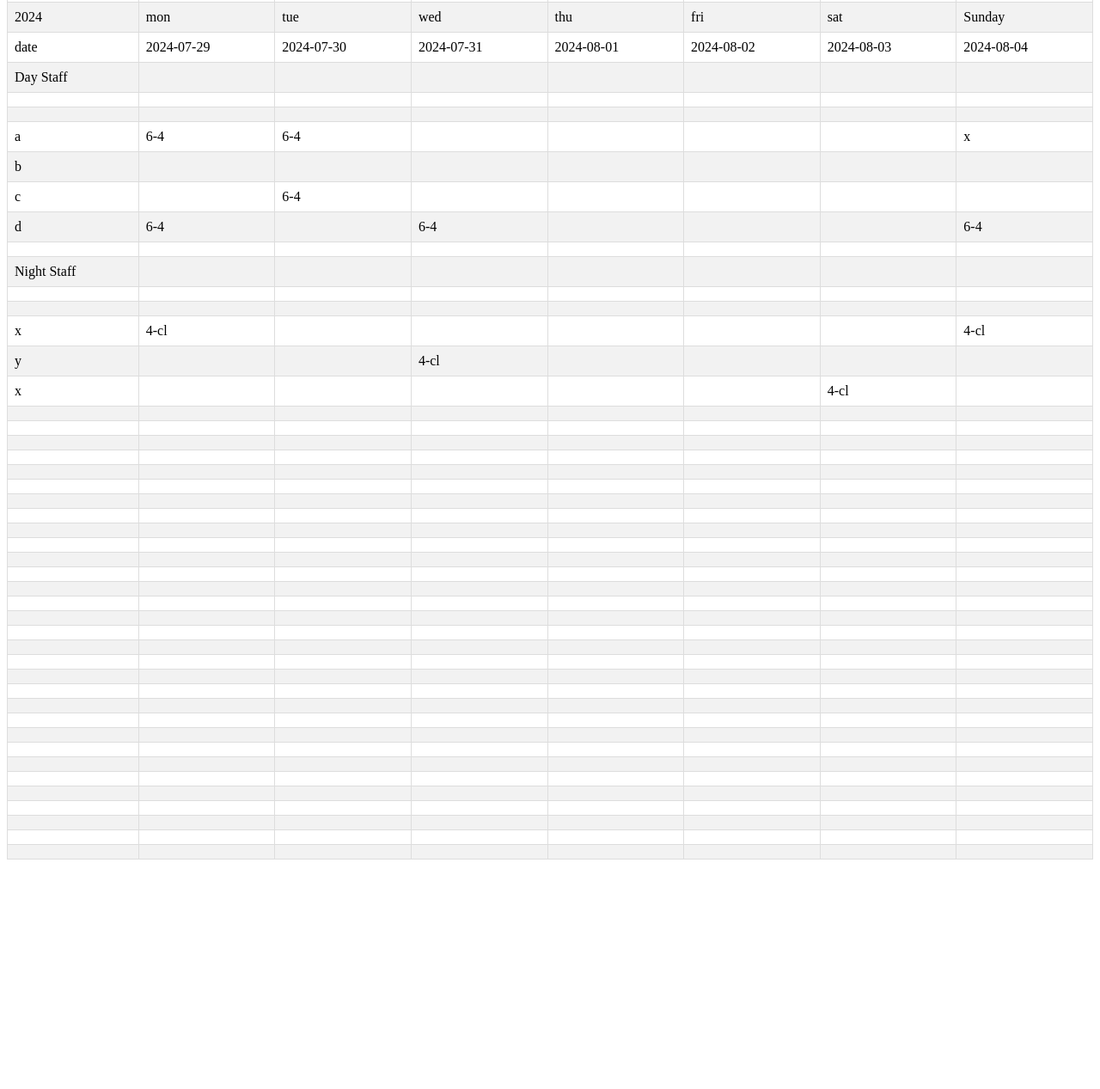
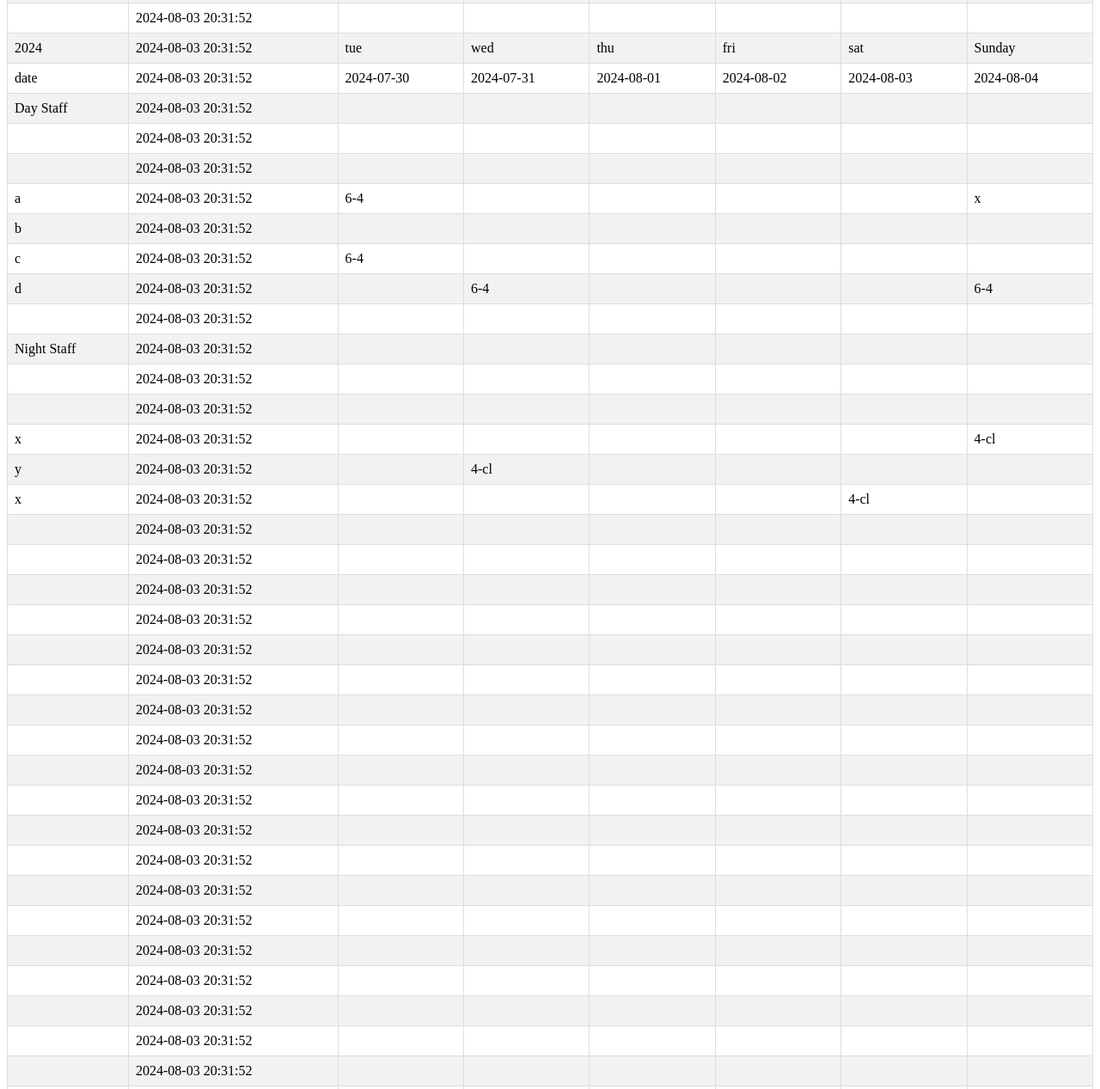
Before and after one commit to wen388ch/crew-schedule, a plain HTML site: page index.html in a window 1280 px wide. Shown: the part 75-1342 px from the top of the page at 86% size. Before the commit the page ends 1083 px from the top, so only its background shows below. Drawn offline with Linux system fonts and the light colour scheme.

Commit message:
Automated commit from Excel

```diff
--- a/index.html
+++ b/index.html
@@ -17,7 +17,7 @@ th { background-color: #4CAF50; color: white; }
 </tr>
 <tr>
 <td></td>
-<td></td>
+<td>2024-08-03 20:31:52</td>
 <td></td>
 <td></td>
 <td></td>
@@ -27,7 +27,7 @@ th { background-color: #4CAF50; color: white; }
 </tr>
 <tr>
 <td></td>
-<td></td>
+<td>2024-08-03 20:31:52</td>
 <td></td>
 <td></td>
 <td></td>
@@ -37,7 +37,7 @@ th { background-color: #4CAF50; color: white; }
 </tr>
 <tr>
 <td>2024</td>
-<td>mon</td>
+<td>2024-08-03 20:31:52</td>
 <td>tue</td>
 <td>wed</td>
 <td>thu</td>
@@ -47,7 +47,7 @@ th { background-color: #4CAF50; color: white; }
 </tr>
 <tr>
 <td>date</td>
-<td>2024-07-29</td>
+<td>2024-08-03 20:31:52</td>
 <td>2024-07-30</td>
 <td>2024-07-31</td>
 <td>2024-08-01</td>
@@ -57,7 +57,7 @@ th { background-color: #4CAF50; color: white; }
 </tr>
 <tr>
 <td>Day Staff</td>
-<td></td>
+<td>2024-08-03 20:31:52</td>
 <td></td>
 <td></td>
 <td></td>
@@ -67,7 +67,7 @@ th { background-color: #4CAF50; color: white; }
 </tr>
 <tr>
 <td></td>
-<td></td>
+<td>2024-08-03 20:31:52</td>
 <td></td>
 <td></td>
 <td></td>
@@ -77,7 +77,7 @@ th { background-color: #4CAF50; color: white; }
 </tr>
 <tr>
 <td></td>
-<td></td>
+<td>2024-08-03 20:31:52</td>
 <td></td>
 <td></td>
 <td></td>
@@ -87,7 +87,7 @@ th { background-color: #4CAF50; color: white; }
 </tr>
 <tr>
 <td>a</td>
-<td>6-4</td>
+<td>2024-08-03 20:31:52</td>
 <td>6-4</td>
 <td></td>
 <td></td>
@@ -97,7 +97,7 @@ th { background-color: #4CAF50; color: white; }
 </tr>
 <tr>
 <td>b</td>
-<td></td>
+<td>2024-08-03 20:31:52</td>
 <td></td>
 <td></td>
 <td></td>
@@ -107,7 +107,7 @@ th { background-color: #4CAF50; color: white; }
 </tr>
 <tr>
 <td>c</td>
-<td></td>
+<td>2024-08-03 20:31:52</td>
 <td>6-4</td>
 <td></td>
 <td></td>
@@ -117,7 +117,7 @@ th { background-color: #4CAF50; color: white; }
 </tr>
 <tr>
 <td>d</td>
-<td>6-4</td>
+<td>2024-08-03 20:31:52</td>
 <td></td>
 <td>6-4</td>
 <td></td>
@@ -127,7 +127,7 @@ th { background-color: #4CAF50; color: white; }
 </tr>
 <tr>
 <td></td>
-<td></td>
+<td>2024-08-03 20:31:52</td>
 <td></td>
 <td></td>
 <td></td>
@@ -137,7 +137,7 @@ th { background-color: #4CAF50; color: white; }
 </tr>
 <tr>
 <td>Night Staff</td>
-<td></td>
+<td>2024-08-03 20:31:52</td>
 <td></td>
 <td></td>
 <td></td>
@@ -147,7 +147,7 @@ th { background-color: #4CAF50; color: white; }
 </tr>
 <tr>
 <td></td>
-<td></td>
+<td>2024-08-03 20:31:52</td>
 <td></td>
 <td></td>
 <td></td>
@@ -157,7 +157,7 @@ th { background-color: #4CAF50; color: white; }
 </tr>
 <tr>
 <td></td>
-<td></td>
+<td>2024-08-03 20:31:52</td>
 <td></td>
 <td></td>
 <td></td>
@@ -167,7 +167,7 @@ th { background-color: #4CAF50; color: white; }
 </tr>
 <tr>
 <td>x</td>
-<td>4-cl</td>
+<td>2024-08-03 20:31:52</td>
 <td></td>
 <td></td>
 <td></td>
@@ -177,7 +177,7 @@ th { background-color: #4CAF50; color: white; }
 </tr>
 <tr>
 <td>y</td>
-<td></td>
+<td>2024-08-03 20:31:52</td>
 <td></td>
 <td>4-cl</td>
 <td></td>
@@ -187,7 +187,7 @@ th { background-color: #4CAF50; color: white; }
 </tr>
 <tr>
 <td>x</td>
-<td></td>
+<td>2024-08-03 20:31:52</td>
 <td></td>
 <td></td>
 <td></td>
@@ -197,7 +197,7 @@ th { background-color: #4CAF50; color: white; }
 </tr>
 <tr>
 <td></td>
-<td></td>
+<td>2024-08-03 20:31:52</td>
 <td></td>
 <td></td>
 <td></td>
@@ -207,7 +207,7 @@ th { background-color: #4CAF50; color: white; }
 </tr>
 <tr>
 <td></td>
-<td></td>
+<td>2024-08-03 20:31:52</td>
 <td></td>
 <td></td>
 <td></td>
@@ -217,7 +217,7 @@ th { background-color: #4CAF50; color: white; }
 </tr>
 <tr>
 <td></td>
-<td></td>
+<td>2024-08-03 20:31:52</td>
 <td></td>
 <td></td>
 <td></td>
@@ -227,7 +227,7 @@ th { background-color: #4CAF50; color: white; }
 </tr>
 <tr>
 <td></td>
-<td></td>
+<td>2024-08-03 20:31:52</td>
 <td></td>
 <td></td>
 <td></td>
@@ -237,7 +237,7 @@ th { background-color: #4CAF50; color: white; }
 </tr>
 <tr>
 <td></td>
-<td></td>
+<td>2024-08-03 20:31:52</td>
 <td></td>
 <td></td>
 <td></td>
@@ -247,7 +247,7 @@ th { background-color: #4CAF50; color: white; }
 </tr>
 <tr>
 <td></td>
-<td></td>
+<td>2024-08-03 20:31:52</td>
 <td></td>
 <td></td>
 <td></td>
@@ -257,7 +257,7 @@ th { background-color: #4CAF50; color: white; }
 </tr>
 <tr>
 <td></td>
-<td></td>
+<td>2024-08-03 20:31:52</td>
 <td></td>
 <td></td>
 <td></td>
@@ -267,7 +267,7 @@ th { background-color: #4CAF50; color: white; }
 </tr>
 <tr>
 <td></td>
-<td></td>
+<td>2024-08-03 20:31:52</td>
 <td></td>
 <td></td>
 <td></td>
@@ -277,7 +277,7 @@ th { background-color: #4CAF50; color: white; }
 </tr>
 <tr>
 <td></td>
-<td></td>
+<td>2024-08-03 20:31:52</td>
 <td></td>
 <td></td>
 <td></td>
@@ -287,7 +287,7 @@ th { background-color: #4CAF50; color: white; }
 </tr>
 <tr>
 <td></td>
-<td></td>
+<td>2024-08-03 20:31:52</td>
 <td></td>
 <td></td>
 <td></td>
@@ -297,7 +297,7 @@ th { background-color: #4CAF50; color: white; }
 </tr>
 <tr>
 <td></td>
-<td></td>
+<td>2024-08-03 20:31:52</td>
 <td></td>
 <td></td>
 <td></td>
@@ -307,7 +307,7 @@ th { background-color: #4CAF50; color: white; }
 </tr>
 <tr>
 <td></td>
-<td></td>
+<td>2024-08-03 20:31:52</td>
 <td></td>
 <td></td>
 <td></td>
@@ -317,7 +317,7 @@ th { background-color: #4CAF50; color: white; }
 </tr>
 <tr>
 <td></td>
-<td></td>
+<td>2024-08-03 20:31:52</td>
 <td></td>
 <td></td>
 <td></td>
@@ -327,7 +327,7 @@ th { background-color: #4CAF50; color: white; }
 </tr>
 <tr>
 <td></td>
-<td></td>
+<td>2024-08-03 20:31:52</td>
 <td></td>
 <td></td>
 <td></td>
@@ -337,7 +337,7 @@ th { background-color: #4CAF50; color: white; }
 </tr>
 <tr>
 <td></td>
-<td></td>
+<td>2024-08-03 20:31:52</td>
 <td></td>
 <td></td>
 <td></td>
@@ -347,7 +347,7 @@ th { background-color: #4CAF50; color: white; }
 </tr>
 <tr>
 <td></td>
-<td></td>
+<td>2024-08-03 20:31:52</td>
 <td></td>
 <td></td>
 <td></td>
@@ -357,7 +357,7 @@ th { background-color: #4CAF50; color: white; }
 </tr>
 <tr>
 <td></td>
-<td></td>
+<td>2024-08-03 20:31:52</td>
 <td></td>
 <td></td>
 <td></td>
@@ -367,7 +367,7 @@ th { background-color: #4CAF50; color: white; }
 </tr>
 <tr>
 <td></td>
-<td></td>
+<td>2024-08-03 20:31:52</td>
 <td></td>
 <td></td>
 <td></td>
@@ -377,7 +377,7 @@ th { background-color: #4CAF50; color: white; }
 </tr>
 <tr>
 <td></td>
-<td></td>
+<td>2024-08-03 20:31:52</td>
 <td></td>
 <td></td>
 <td></td>
@@ -387,7 +387,7 @@ th { background-color: #4CAF50; color: white; }
 </tr>
 <tr>
 <td></td>
-<td></td>
+<td>2024-08-03 20:31:52</td>
 <td></td>
 <td></td>
 <td></td>
@@ -397,7 +397,7 @@ th { background-color: #4CAF50; color: white; }
 </tr>
 <tr>
 <td></td>
-<td></td>
+<td>2024-08-03 20:31:52</td>
 <td></td>
 <td></td>
 <td></td>
@@ -407,7 +407,7 @@ th { background-color: #4CAF50; color: white; }
 </tr>
 <tr>
 <td></td>
-<td></td>
+<td>2024-08-03 20:31:52</td>
 <td></td>
 <td></td>
 <td></td>
@@ -417,7 +417,7 @@ th { background-color: #4CAF50; color: white; }
 </tr>
 <tr>
 <td></td>
-<td></td>
+<td>2024-08-03 20:31:52</td>
 <td></td>
 <td></td>
 <td></td>
@@ -427,7 +427,7 @@ th { background-color: #4CAF50; color: white; }
 </tr>
 <tr>
 <td></td>
-<td></td>
+<td>2024-08-03 20:31:52</td>
 <td></td>
 <td></td>
 <td></td>
@@ -437,7 +437,7 @@ th { background-color: #4CAF50; color: white; }
 </tr>
 <tr>
 <td></td>
-<td></td>
+<td>2024-08-03 20:31:52</td>
 <td></td>
 <td></td>
 <td></td>
@@ -447,7 +447,7 @@ th { background-color: #4CAF50; color: white; }
 </tr>
 <tr>
 <td></td>
-<td></td>
+<td>2024-08-03 20:31:52</td>
 <td></td>
 <td></td>
 <td></td>
@@ -457,7 +457,7 @@ th { background-color: #4CAF50; color: white; }
 </tr>
 <tr>
 <td></td>
-<td></td>
+<td>2024-08-03 20:31:52</td>
 <td></td>
 <td></td>
 <td></td>
@@ -467,7 +467,7 @@ th { background-color: #4CAF50; color: white; }
 </tr>
 <tr>
 <td></td>
-<td></td>
+<td>2024-08-03 20:31:52</td>
 <td></td>
 <td></td>
 <td></td>
@@ -477,7 +477,7 @@ th { background-color: #4CAF50; color: white; }
 </tr>
 <tr>
 <td></td>
-<td></td>
+<td>2024-08-03 20:31:52</td>
 <td></td>
 <td></td>
 <td></td>
@@ -487,7 +487,7 @@ th { background-color: #4CAF50; color: white; }
 </tr>
 <tr>
 <td></td>
-<td></td>
+<td>2024-08-03 20:31:52</td>
 <td></td>
 <td></td>
 <td></td>
@@ -497,7 +497,7 @@ th { background-color: #4CAF50; color: white; }
 </tr>
 <tr>
 <td></td>
-<td></td>
+<td>2024-08-03 20:31:52</td>
 <td></td>
 <td></td>
 <td></td>
```
